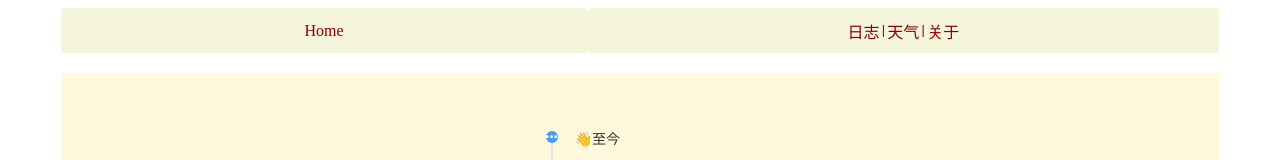
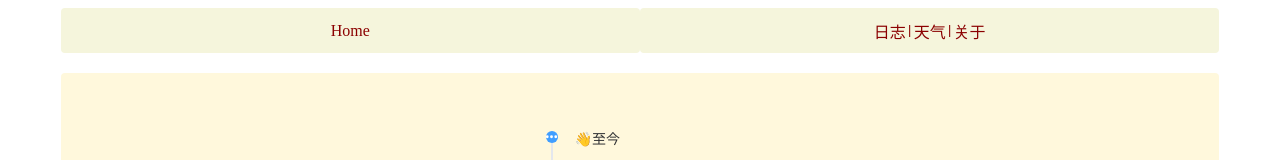
Before and after one commit to Jjqcoder/home, a Vue app in the folder my-home-client/: page / in a window 1280 px wide. Shown: the top 160 px of the page. Built offline with nearby package versions, Linux system fonts and the light colour scheme; a web font is replaced by a local one.

Commit message:
chore:优化布局

```diff
--- a/my-home-client/src/components/Layout.vue
+++ b/my-home-client/src/components/Layout.vue
@@ -17,7 +17,7 @@ import MenuCom from './../components/menu/index.vue';
       <div class="grid-content" />
     </el-col>
     <!-- 导航栏左侧-LOGO -->
-    <el-col :span="10" style="background:Beige">
+    <el-col :span="11" style="background:Beige">
       <div class="grid-content ep-bg-purple-dark my-home"><router-link to="/">
           <span class="my-logo">Home</span>
         </router-link></div>
@@ -27,7 +27,7 @@ import MenuCom from './../components/menu/index.vue';
       <div class="grid-content"><span class="my-search">搜索本站</span></div>
     </el-col> -->
     <!-- 导航栏右侧-存放下拉框，放入网站相关信息、功能 -->
-    <el-col :span="12" style="background:Beige">
+    <el-col :span="11" style="background:Beige">
       <div class="grid-content"><span class="my-more">
           <!-- <MoreFunc /> -->
           <!-- 菜单 -->
```
